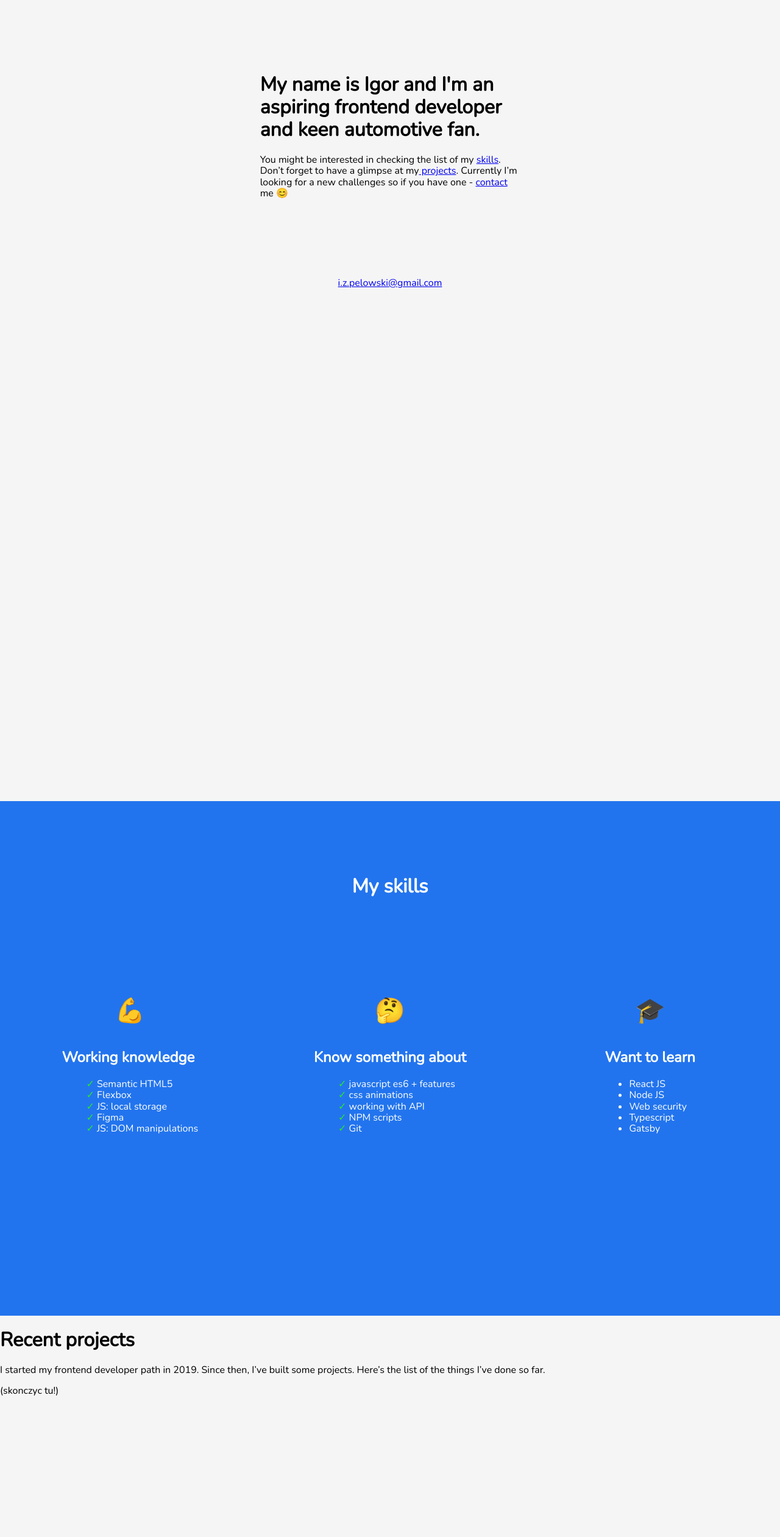
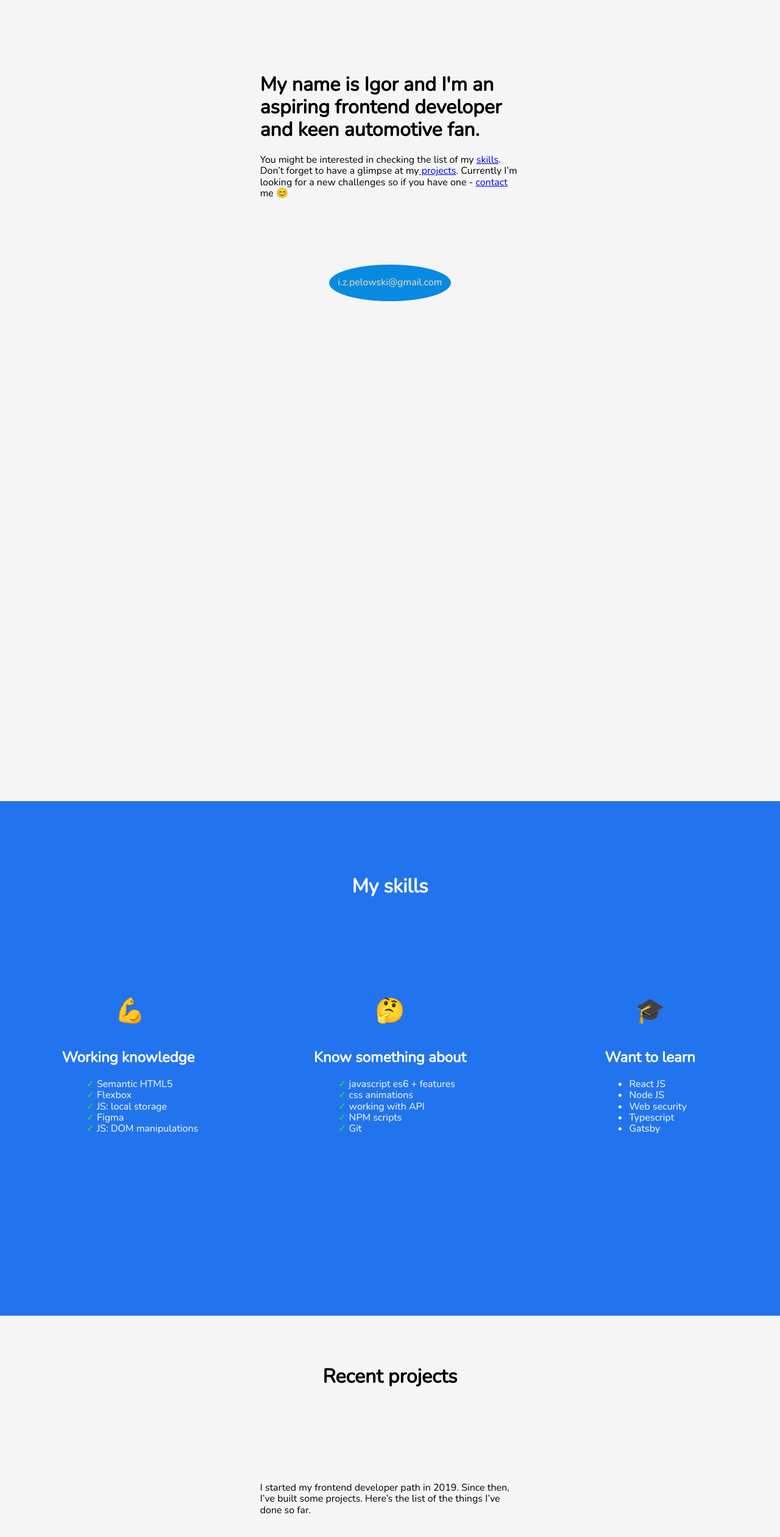
Before and after one commit to IgorPelowski/igorpelowski.github.io, a website built with webpack: page src/pages/index.html in a window 1280 px wide. Shown: the part 143-2664 px from the top of the page at 61% size. Built offline with nearby package versions, Linux system fonts and the light colour scheme.

Commit message:
added few styles and email icon

```diff
--- a/src/pages/index.html
+++ b/src/pages/index.html
@@ -89,7 +89,7 @@
           I started my frontend developer path in 2019. Since then, I’ve built
           some projects. Here’s the list of the things I’ve done so far.
         </p>
-        (skonczyc tu!)
+
       </section>
       <footer class="contact" id="contact">
         <h1 class="contact__title">Contact me</h1>
@@ -99,7 +99,7 @@
         <div class="contact__icon-1"></div>
         <div class="contact__icon-1"></div>
         <div class="contact__icon-1"></div>
-        <a class="mail" href="mailto:i.z.pelowski@gmail.com"
+        <a class="hero__mail contact__mail" href="mailto:i.z.pelowski@gmail.com"
           >i.z.pelowski@gmail.com</a
         >
       </footer>
--- a/src/scss/main.scss
+++ b/src/scss/main.scss
@@ -15,7 +15,9 @@ body {
   display: grid;
   grid-template-columns:  repeat(3, 1fr);
   grid-template-rows: repeat(6, 1fr);
+
   align-items: center;
+  justify-items: center;
   &__image{
     grid-column: 2;
     grid-row: 1;
@@ -38,8 +40,16 @@ body {
   &__mail{
     grid-column: 2;
     grid-row: 3;
+    text-align: center;
 
-    text-align: center;
+    color:wheat;
+    background-color: rgb(7, 138, 224);
+
+    border-radius: 60%;
+    width: 200px;
+    height: 40px;
+    padding-top: 20px;
+    text-decoration: none;
   }
 }
 
@@ -103,9 +113,36 @@ body {
 .projects{
   background-color: whitesmoke;
   min-height: 600px;
+  display: grid;
+  grid-template-columns: repeat(3, 1fr);
+  grid-template-rows:repeat(3, 1fr) ;
+  align-items: center;
+  justify-items: center;
+  &__title{
+    grid-row: 1;
+    grid-column: 2;
+  }
+  &__description{
+    grid-row: 2;
+    grid-column: 2;
+  }
+
 
 }
 .contact{
+  display: grid;
+  grid-template-columns: repeat(3, 1fr);
+  grid-template-rows:repeat(3, 1fr) ;
   min-height: 400px;
   background-color: rgb(218, 218, 233);
+  align-items: center;
+  justify-items: center;
+  &__title{
+    grid-row: 1;
+    grid-column: 2;
+  }
+  &__description{
+   grid-row: 2;
+   grid-column: 2;
+  }
 }
```
